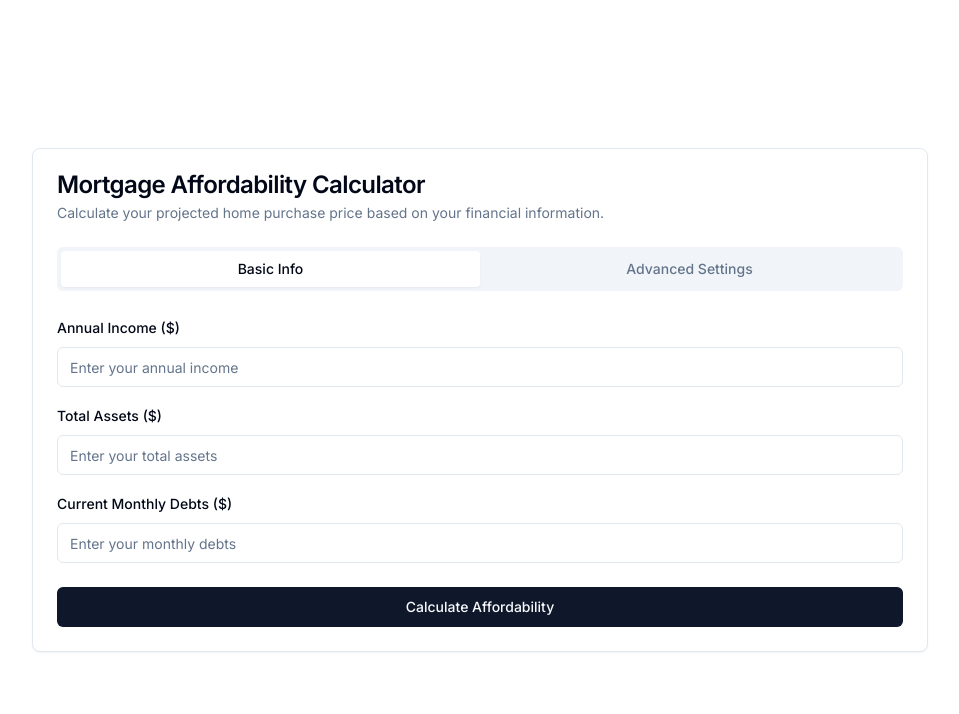
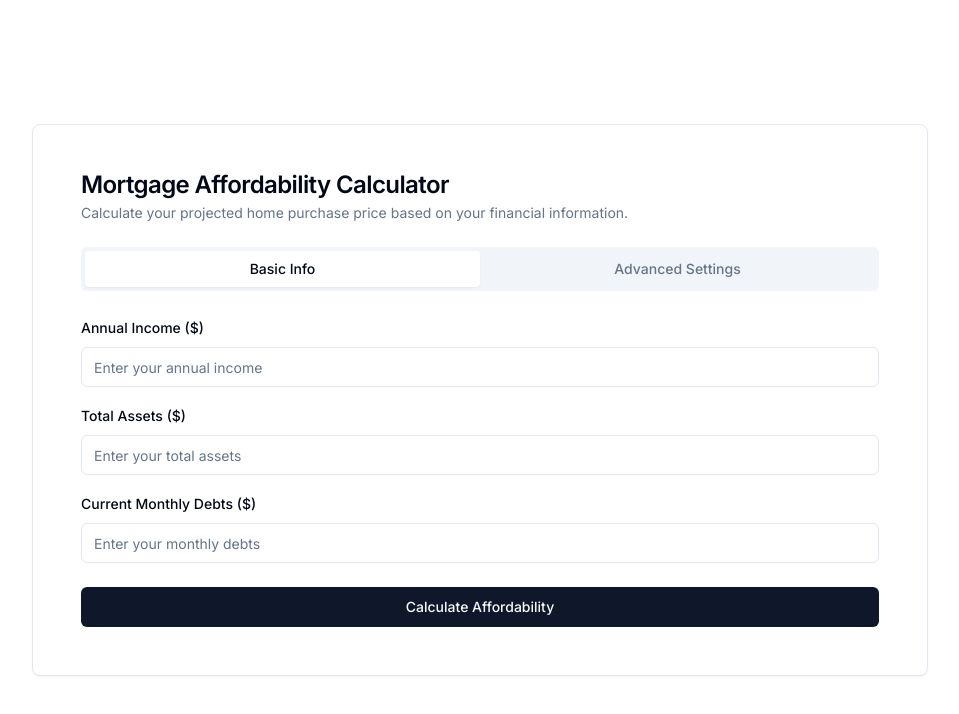
Before and after one commit to STOPPRE/mortgagecalc, a Next.js app: page / in a window 1280 px wide. Shown: the top 714 px of the page, without its empty margins (160-1119 px from the left). Built offline with nearby package versions, Linux system fonts and the light colour scheme.

Commit message:
Adding updated chart.js code

```diff
--- a/components/MortgageCalculator.tsx
+++ b/components/MortgageCalculator.tsx
@@ -121,7 +121,7 @@ export default function MortgageCalculator() {
   };
 
   return (
-    <Card className="w-full max-w-4xl mx-auto">
+    <Card className="w-full max-w-4xl mx-auto md:p-6 p-4">
       <CardHeader>
         <CardTitle>Mortgage Affordability Calculator</CardTitle>
         <CardDescription>Calculate your projected home purchase price based on your financial information.</CardDescription>
@@ -330,7 +330,7 @@ export default function MortgageCalculator() {
               <CardTitle>Affordability Results</CardTitle>
             </CardHeader>
             <CardContent>
-              <div className="grid grid-cols-1 md:grid-cols-2 gap-8">
+              <div className="grid grid-cols-1 lg:grid-cols-2 gap-8">
                 {/* Left side: Original results */}
                 <div>
                   <div className="space-y-4">
@@ -375,7 +375,7 @@ export default function MortgageCalculator() {
                   </div>
                 </div>
                 {/* Right side: Pie chart */}
-                <div className="relative h-64 md:h-auto">
+                <div className="relative h-64 md:h-80 lg:h-auto">
                   <Doughnut data={chartData} options={chartOptions} />
                 </div>
               </div>
```
Also changed, not shown: 1 other file (tests, documents, lock files or other folders).
